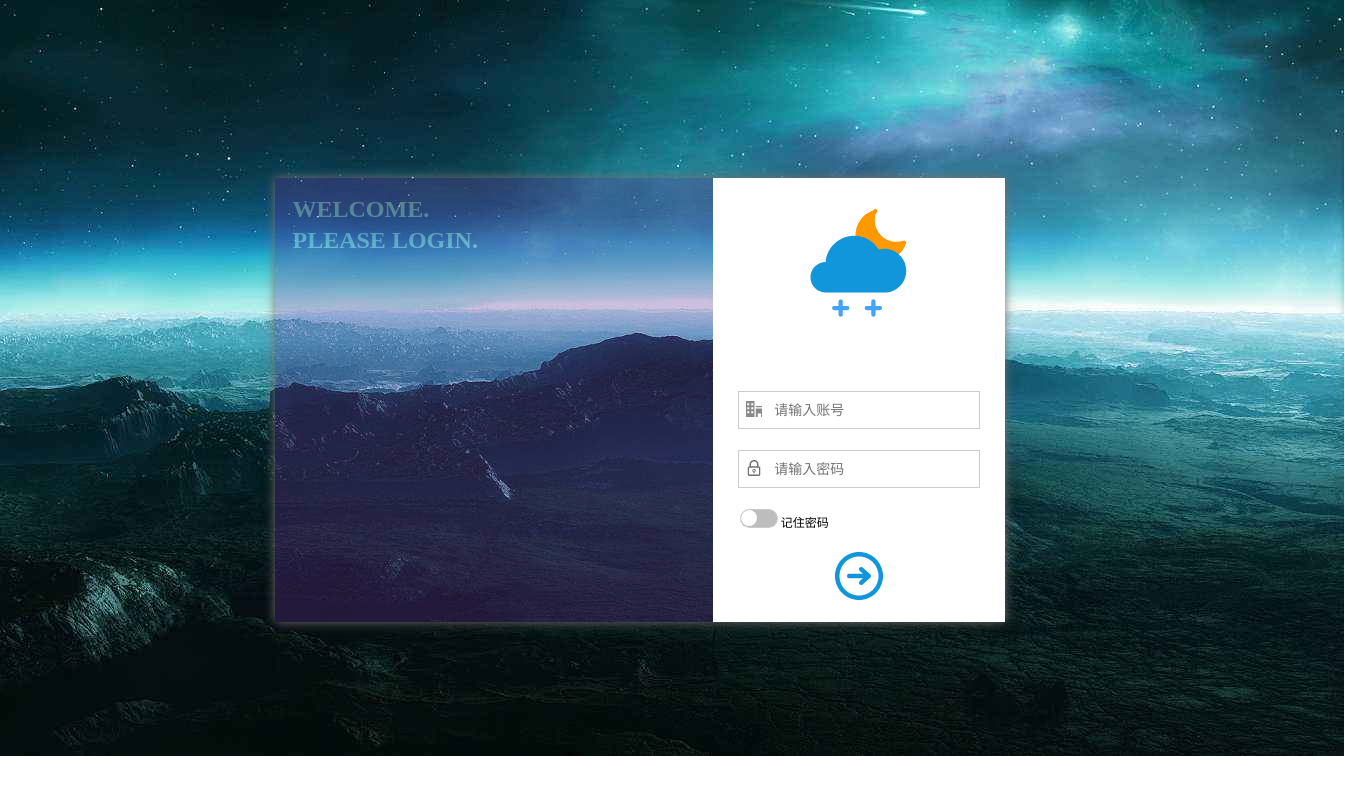
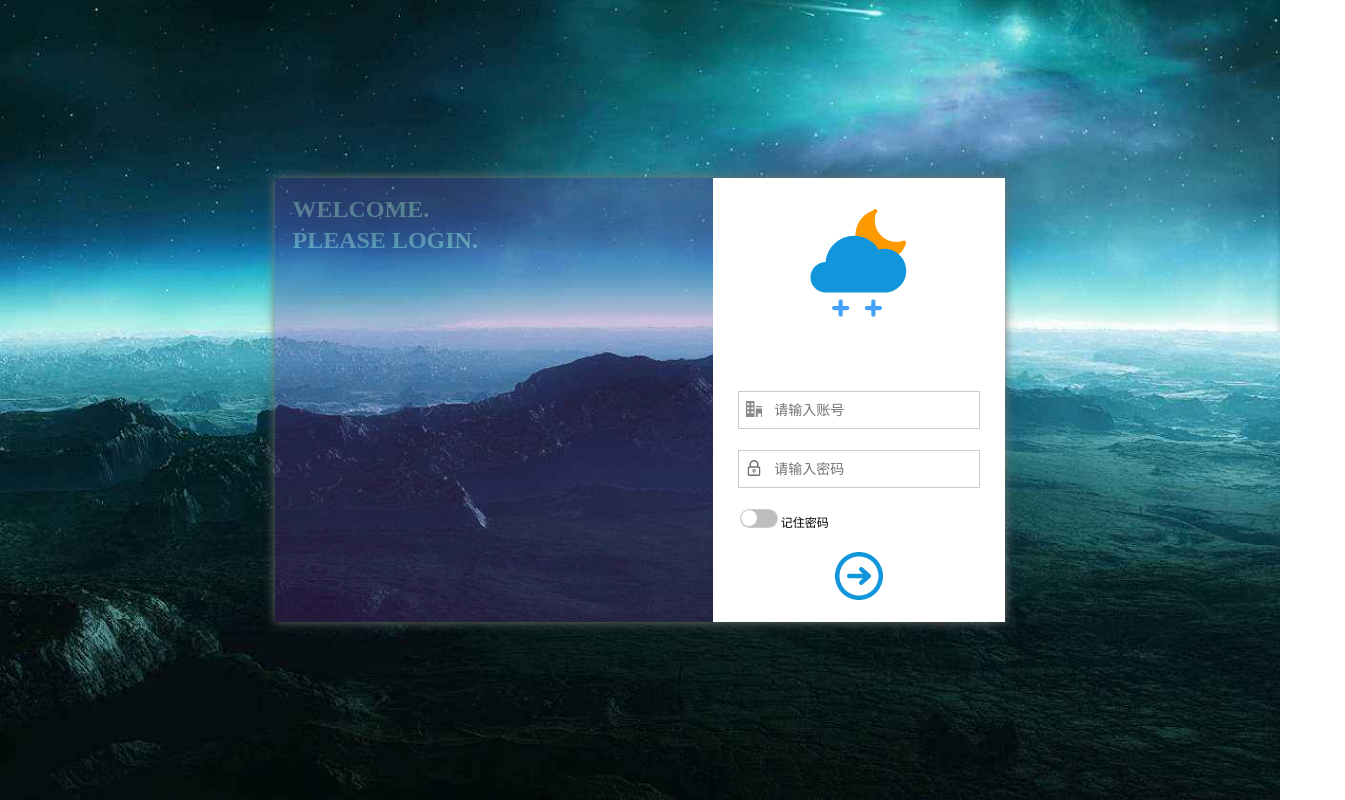
Before and after one commit to cjchnwscqwsbsy/loginProject, a plain HTML site: page index.html in a window 1280 px wide. Shown: the whole page, 1345 px wide, since content can reach past the window. Drawn offline with Linux system fonts and the light colour scheme.

Commit message:
feat: adjust the size of background picture

```diff
--- a/index.css
+++ b/index.css
@@ -2,12 +2,15 @@
     margin: 0;
     padding: 0;
 }
+html,body{
+    height:100%;
+}
 
 .container{
-    width: 1345px;
-    height: 756px;
+    height: 100%;
     overflow: hidden;
     background: url("./timg.jpg") no-repeat;
+    background-size: 100% 100%;
 }
 
 .container .container-box{
```
